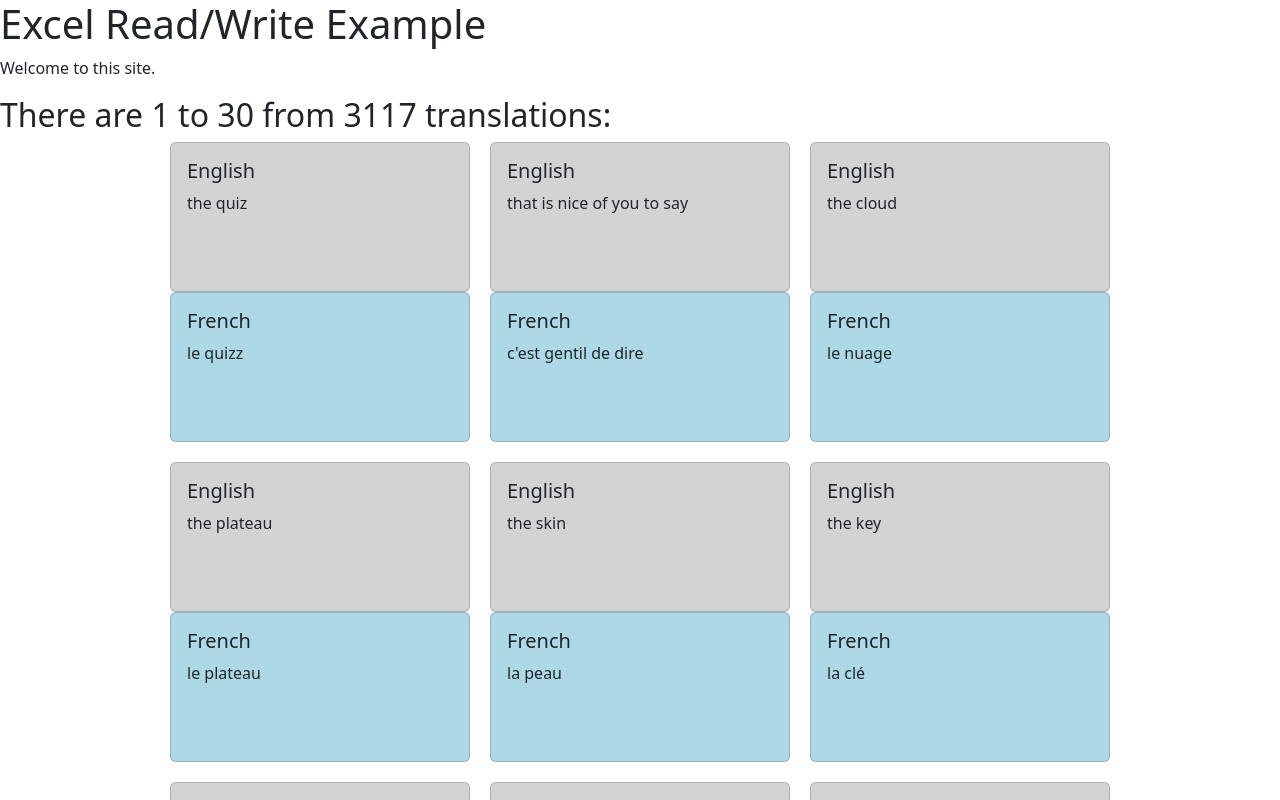
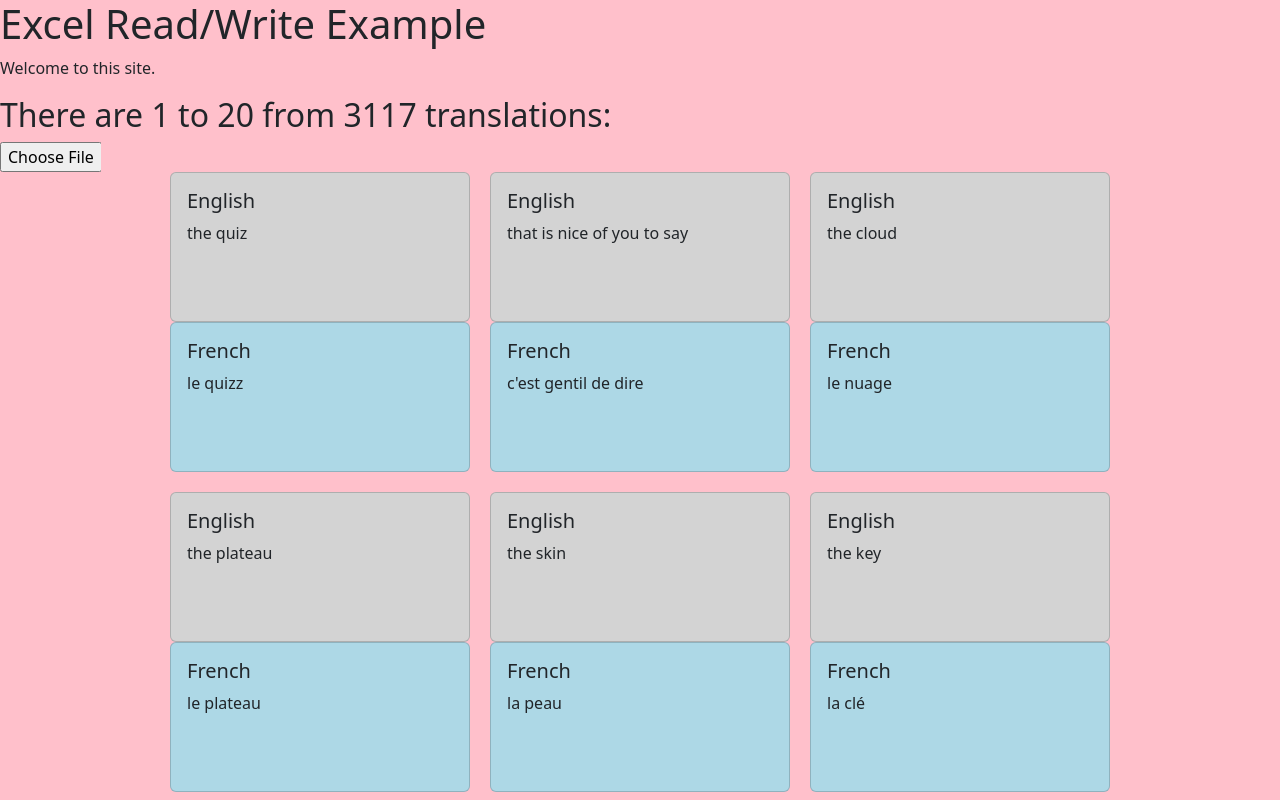
Before and after one commit to matlis02361/FlashCard, a React (Vite) app: page / in a window 1280 px wide. Shown: the top 800 px of the page. Built offline with nearby package versions, Linux system fonts and the light colour scheme.

Commit message:
input file

```diff
--- a/src/App.jsx
+++ b/src/App.jsx
@@ -1,19 +1,23 @@
 import React, { useState, useMemo } from 'react';
 import Pagination from './pagination';
 import data from './data/translations.json';
+import 'bootstrap/dist/css/bootstrap.min.css';
 import Card from 'react-bootstrap/Card';
 import './App.scss';
 
-let PageSize = 30;
+let PageSize = 20;
 
 export default function App() {
 	const [currentPage, setCurrentPage] = useState(1);
+	const [dataXlsx, setData] = useState('');
+	const [test, setTest] = useState(null);
 	const currentTableData = useMemo(() => {
 		const firstPageIndex = (currentPage - 1) * PageSize;
 		const lastPageIndex = firstPageIndex + PageSize;
 		return data.slice(firstPageIndex, lastPageIndex);
 	}, [currentPage]);
-
+	console.log(dataXlsx);
+	console.log(test);
 	return (
 		<>
 			<h1>Excel Read/Write Example</h1>
@@ -25,7 +29,18 @@
 					: (currentPage - 1) * PageSize + PageSize}{' '}
 				from {data.length} translations:
 			</h2>
-
+			<div>
+				<label htmlFor=""></label>
+				<input
+					title=''
+					type="file"
+					id="avatar"
+					name="avatar"
+					accept=".xlsx"
+					value={test}
+					onChange={setData}
+				/>
+			</div>
 			<div className="container-fluid">
 				<div className="content">
 					{currentTableData.map((item, i) => {
--- a/src/App.scss
+++ b/src/App.scss
@@ -1,3 +1,7 @@
+body {
+  background-color: pink;
+}
+
 .content {
     display: grid;
     grid-template-columns: auto auto auto;
@@ -6,13 +10,17 @@
     gap: 20px;
   }
   .pagination-container .pagination-item.selected {
-    background-color: blue;
+    background-color: rgb(221, 39, 39);
     color: white;
   }
   .pagination-container .pagination-item {
     font-size: 24px;
   }
   .pagination-container .pagination-item:hover {
-    background-color: rgba(0, 0, 255, 0.5);
+    background-color: rgb(249, 87, 87);
     cursor: pointer;
   }
+input{
+  width: 101px;
+
+}
--- a/src/main.jsx
+++ b/src/main.jsx
@@ -1,7 +1,7 @@
 import React from 'react'
 import ReactDOM from 'react-dom/client'
 import App from './App'
-import 'bootstrap/dist/css/bootstrap.min.css';
+
 
 ReactDOM.createRoot(document.getElementById('root')).render(
   <React.StrictMode>
```
